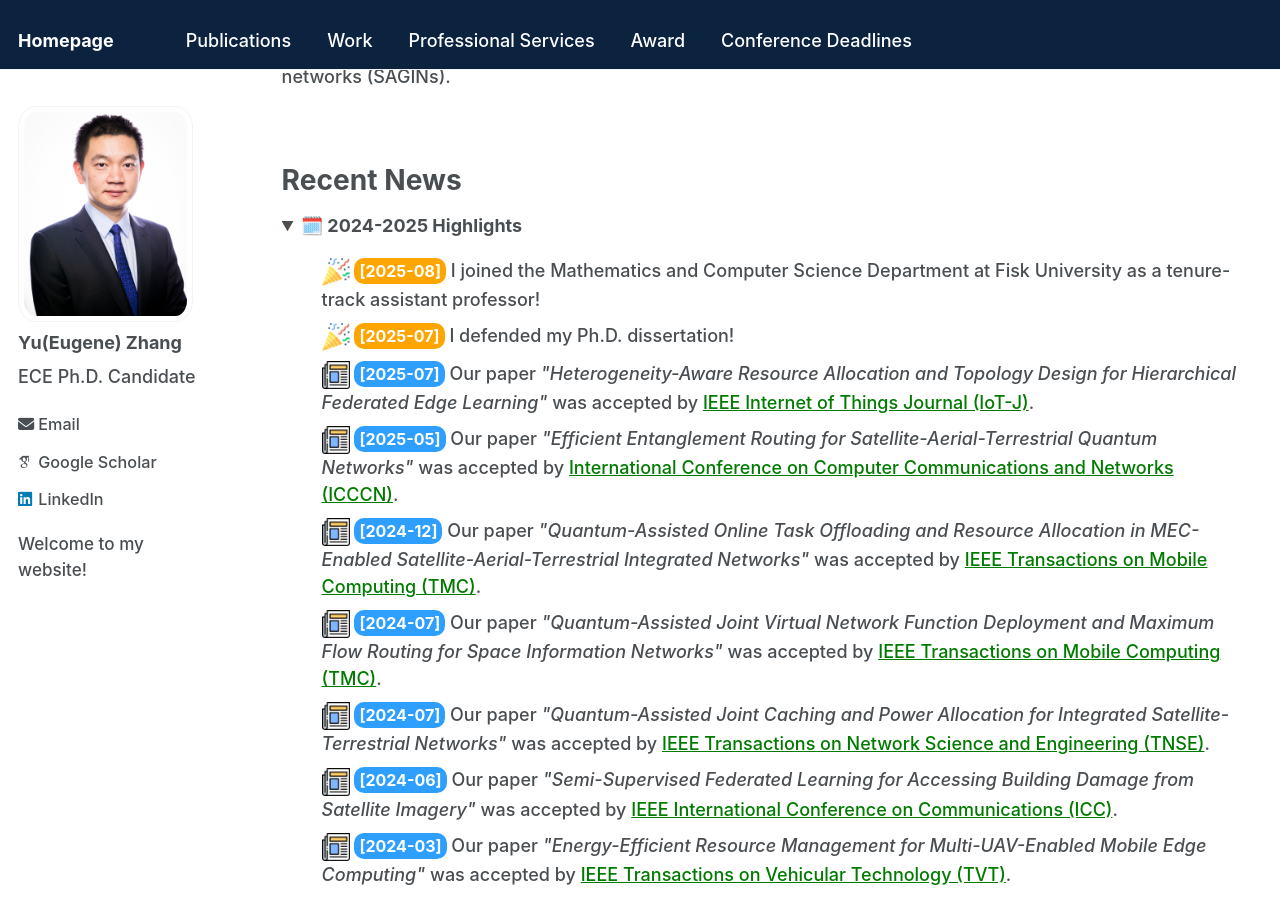
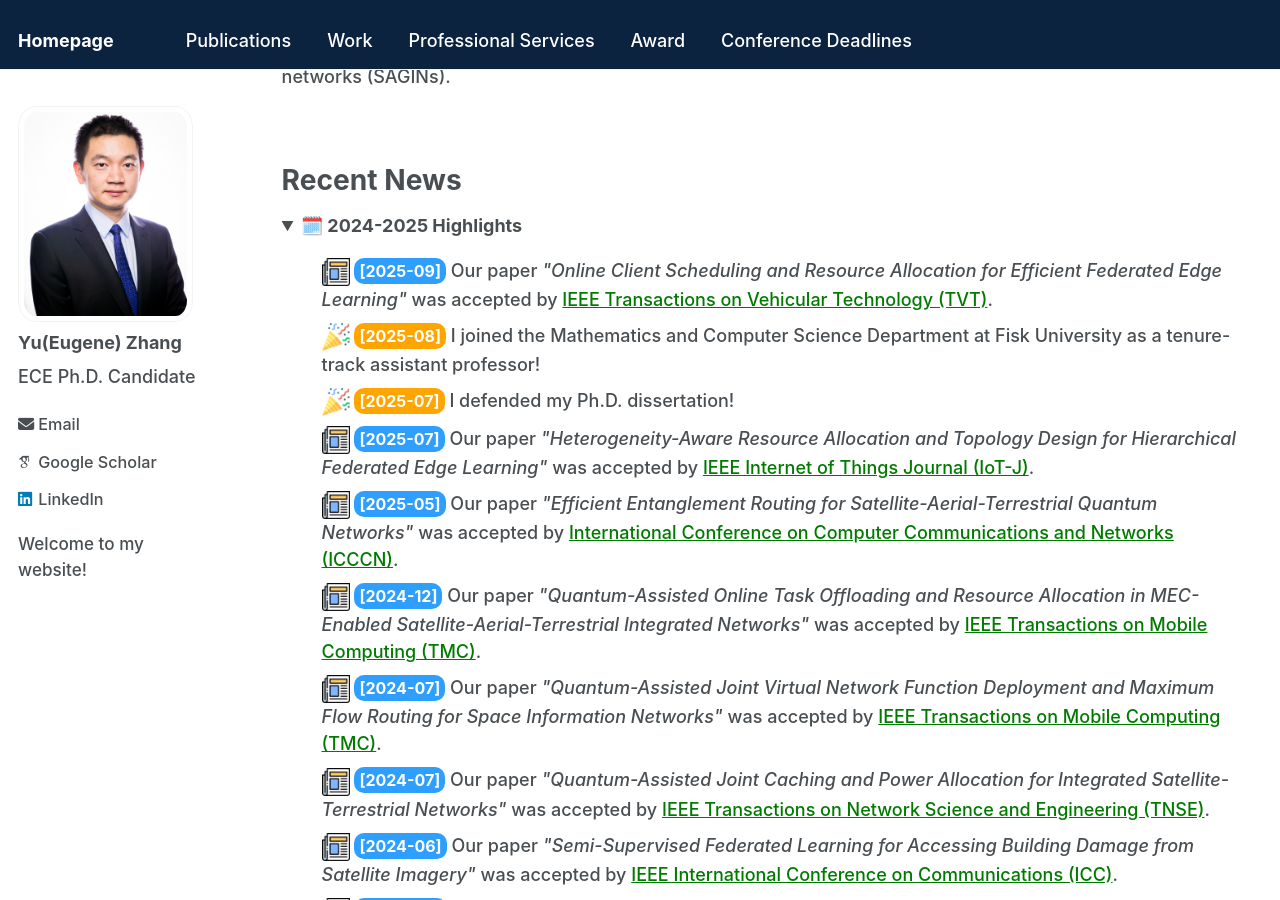
Before and after one commit to Yu-Zhang-Eugene/yu-zhang-eugene.github.io, a Jekyll site: the page built from _pages/about.md, in a window 1280 px wide and 900 px high, scrolled down 473 px. Built offline with Jekyll 4.4.1, drawn with Linux system fonts in a browser that asks for light colours; some web fonts are replaced; a script that is not in the unit is left out.

Commit message:
Update about.md

```diff
--- a/_pages/about.md
+++ b/_pages/about.md
@@ -27,6 +27,11 @@ Recent News
 <summary><strong>🗓️ 2024-2025 Highlights</strong></summary>
 
 <ul style="list-style: none;">
+    <li>
+    <img src="/images/newspaper.png" alt="news" class="news-icon-img">
+    <span class="date-tag blue">[2025-09]</span> Our paper <em>"Online Client Scheduling and Resource Allocation for Efficient Federated Edge Learning"</em> was accepted by <a href="https://ieeexplore.ieee.org/xpl/RecentIssue.jsp?punumber=25" target="_blank" class="custom-link">IEEE Transactions on Vehicular Technology (TVT)</a>.
+  </li>
+
   <li>
     <img src="/images/celebration.png" alt="news" class="news-icon-img">
     <span class="date-tag orange">[2025-08]</span> I joined the Mathematics and Computer Science Department at Fisk University as a tenure-track assistant professor!
```
